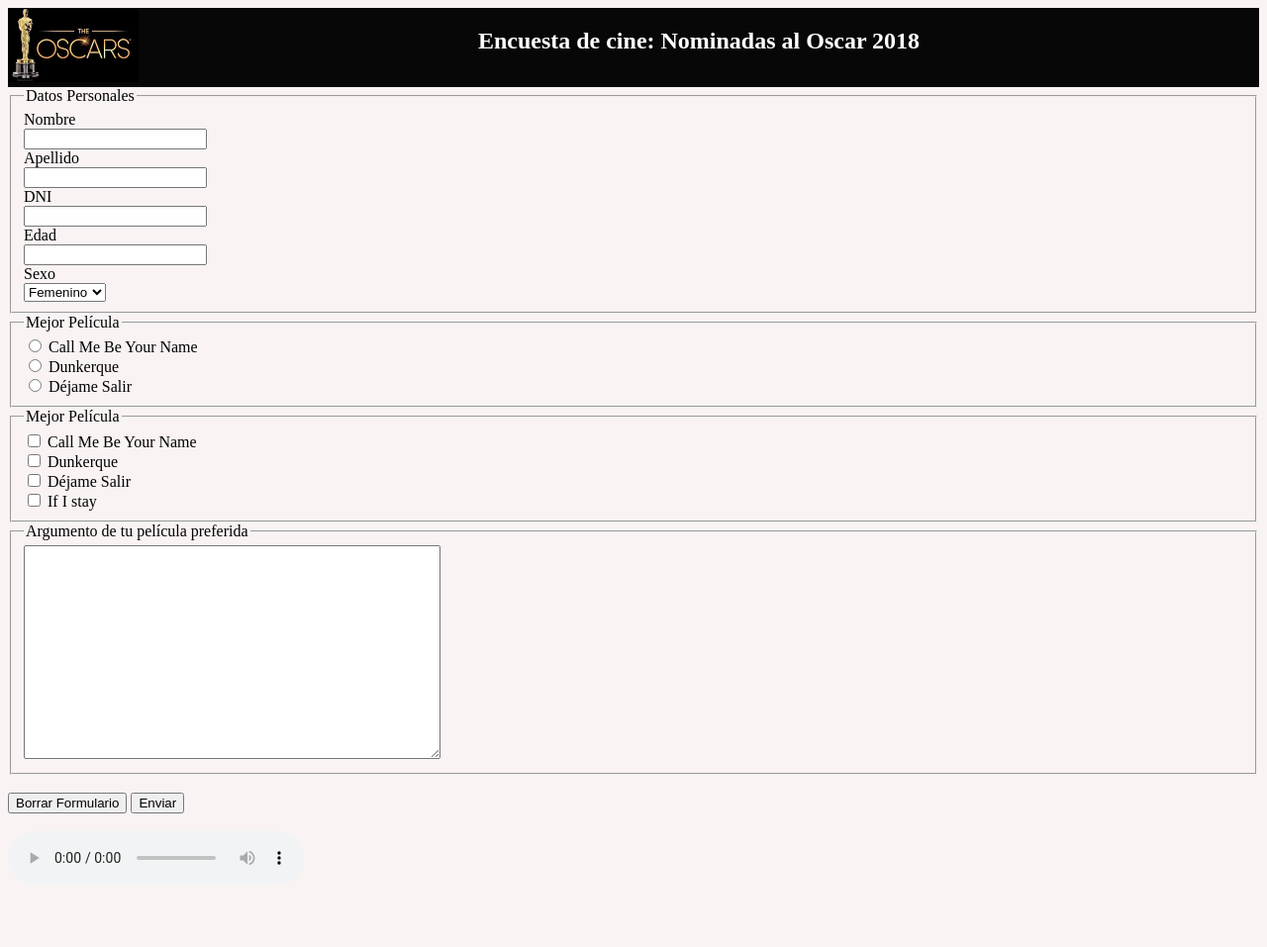
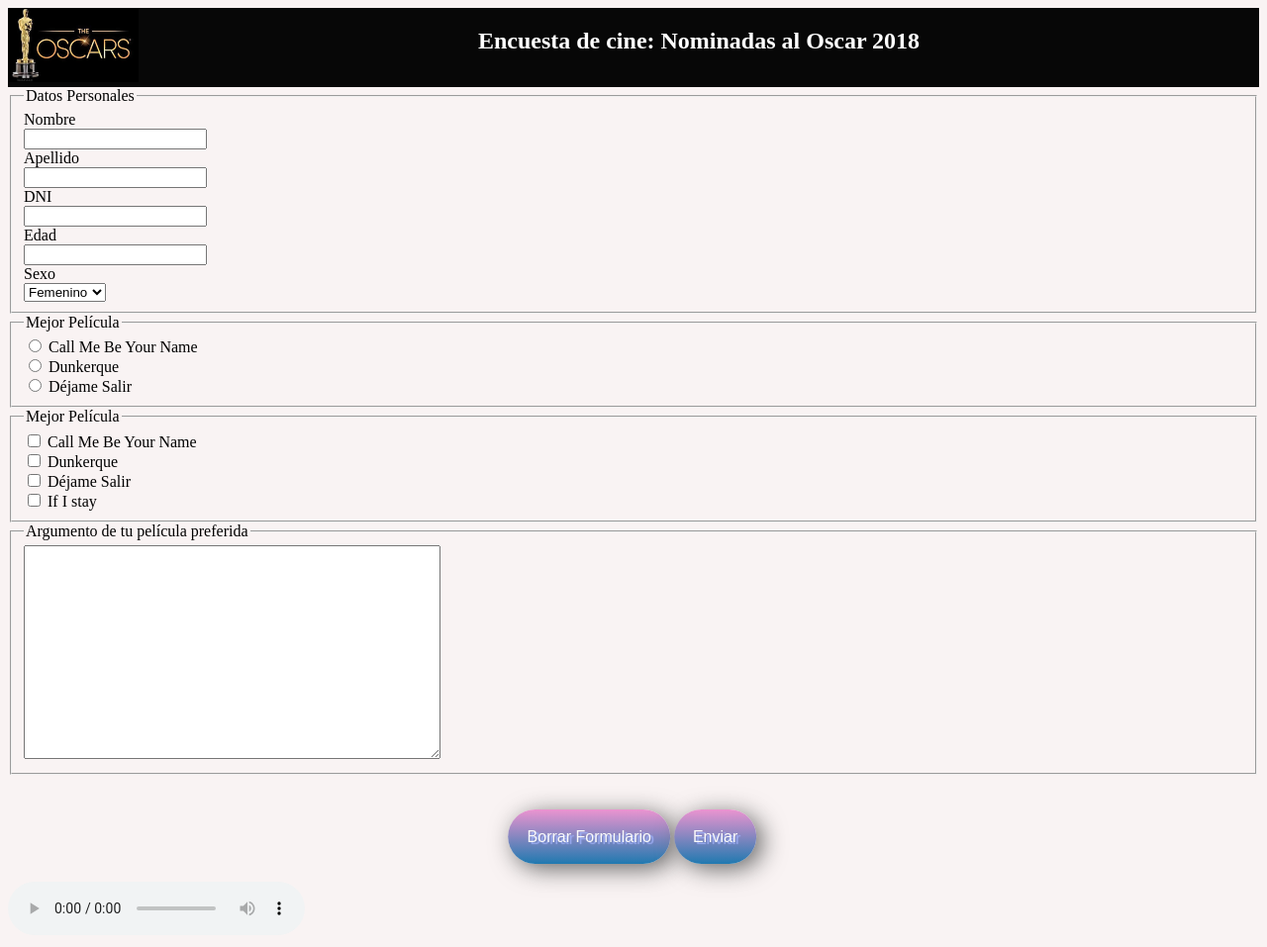
Before and after one commit to Nicole-Adriana/DW, a plain HTML site: page 01_TrabajosDW_GB/Sesion12/mejorada.html in a window 1280 px wide. Shown: the whole page at 99% size. Before the commit the page ends 906 px from the top, so only its background shows below. Drawn offline with Linux system fonts and the light colour scheme.

Commit message:
formulario

```diff
--- a/01_TrabajosDW_GB/Sesion12/mejorada.html
+++ b/01_TrabajosDW_GB/Sesion12/mejorada.html
@@ -37,6 +37,49 @@
 body{
     background:#f9f3f3;
 }
+.boton{
+  width: 100px;
+  height: 20px;
+  background-image: -webkit-linear-gradient(top, #eb94d0, #2079b0);
+  background-image: -moz-linear-gradient(top, #eb94d0, #2079b0);
+  background-image: -ms-linear-gradient(top, #eb94d0, #2079b0);
+  background-image: -o-linear-gradient(top, #eb94d0, #2079b0);
+  background-image: linear-gradient(to bottom, #eb94d0, #2079b0);
+  -webkit-border-radius: 28;
+  -moz-border-radius: 28;
+  border-radius: 28px;
+
+text-shadow: 3px 2px 1px #9daef5;
+  -webkit-box-shadow: 6px 5px 24px #666666;
+  -moz-box-shadow: 6px 5px 24px #666666;
+  box-shadow: 6px 5px 24px #666666;
+
+font-family: Arial;
+  color: #fafafa;
+  font-size: 16px;
+  padding: 19px;
+  text-decoration: none;
+  margin-left: auto;
+  margin-right: auto;
+}
+.boton:hover {
+
+background: #2079b0;
+
+background-image: -webkit-linear-gradient(top, #2079b0, #eb94d0);
+background-image: -moz-linear-gradient(top, #2079b0, #eb94d0);
+background-image: -ms-linear-gradient(top, #2079b0, #eb94d0);
+background-image: -o-linear-gradient(top, #2079b0, #eb94d0);
+background-image: linear-gradient(to bottom, #2079b0, #eb94d0);
+
+text-decoration: none;
+}
+#botones{
+  margin-left: 60%;
+  transform: translateX(-50%);
+
+}
+
 </style>
 <body>
     <div id="contenedor">
@@ -80,10 +123,17 @@
             <textarea name="argumento" id="argumento" cols="50" rows="14"></textarea>
         </fieldset>
         <br>
-        <input type="reset" value="Borrar Formulario"> <input type="submit" value="Enviar">
+        <br>
+        <br>
+        <div id="botones">
+            <a href="" class="boton">Borrar Formulario</a>
+            <a href="" class="boton">Enviar</a>
+        </div>
+        <br>
     </form>
+    <br>
     </div>
-    <br>
     <audio src="audio/Chariots Of Fire.mp3" controls="controls" preload="preload" autoplay="autoplay" loop="loop"></audio>
 </body>
 </html>
+<!-- <input type="button" value="Borrar Formulario"> <input type="button" value="Enviar"> -->
```
